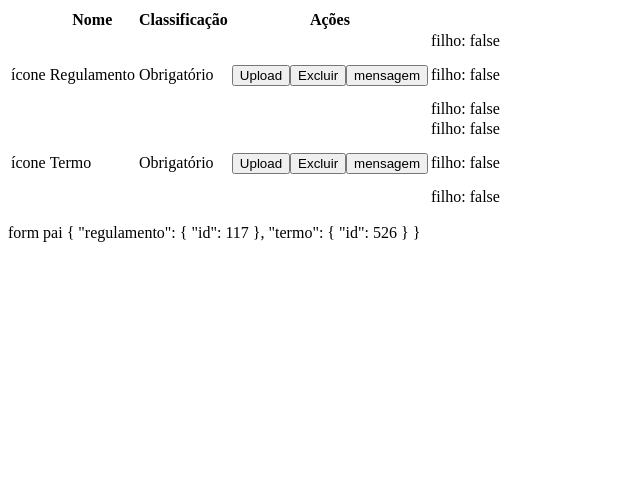
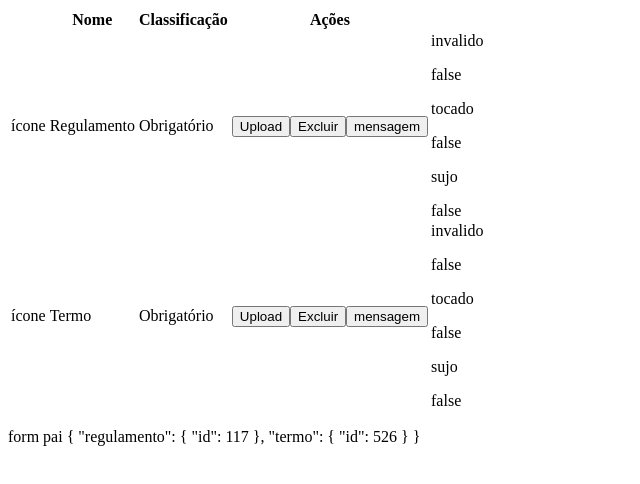
Before and after one commit to bc05/angular-ivy-e3rzta, an Angular app: page / in a window 1280 px wide. Shown: the top 484 px of the page, without its empty margins (0-640 px from the left). Built offline with nearby package versions, Linux system fonts and the light colour scheme.

Commit message:
2 files modified

```diff
--- a/src/app/linha-tabela-anexo/linha-tabela-anexo.component.html
+++ b/src/app/linha-tabela-anexo/linha-tabela-anexo.component.html
@@ -2,11 +2,14 @@
 <td>{{ documentoAnexo.nome }}</td>
 <td>{{ documentoAnexo.classificacao }}</td>
 <td>
-  <button (click)="mudouValor()">Upload</button>
+  <button (click)="upload()">Upload</button>
   <button (click)="remover()">Excluir</button>
   <button>mensagem</button>
 </td>
 
-<p>filho: {{ formControl.invalid }}</p>
-<p>filho: {{ formControl.touched }}</p>
-<p>filho: {{ formControl.dirty }}</p>
+invalido
+<p>{{ formControl.invalid }}</p>
+tocado
+<p>{{ formControl.touched }}</p>
+sujo
+<p>{{ formControl.dirty }}</p>
--- a/src/app/linha-tabela-anexo/linha-tabela-anexo.component.ts
+++ b/src/app/linha-tabela-anexo/linha-tabela-anexo.component.ts
@@ -55,4 +55,8 @@ export class LinhaTabelaAnexoComponent implements ControlValueAccessor {
   remover() {
     this.mudouValor(null);
   }
+
+  upload() {
+    this.mudouValor(Math.floor(Math.random() * 100000));
+  }
 }
```
